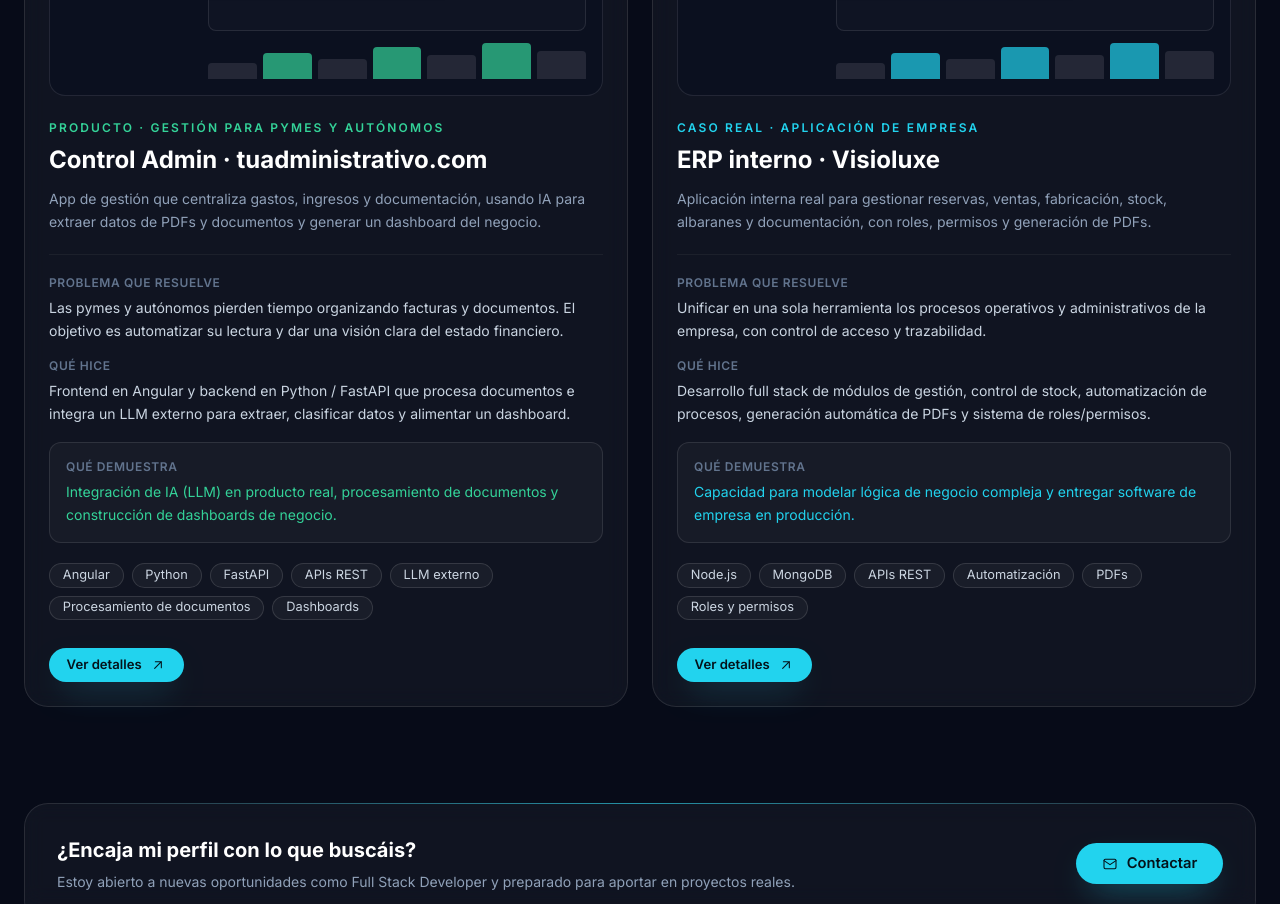
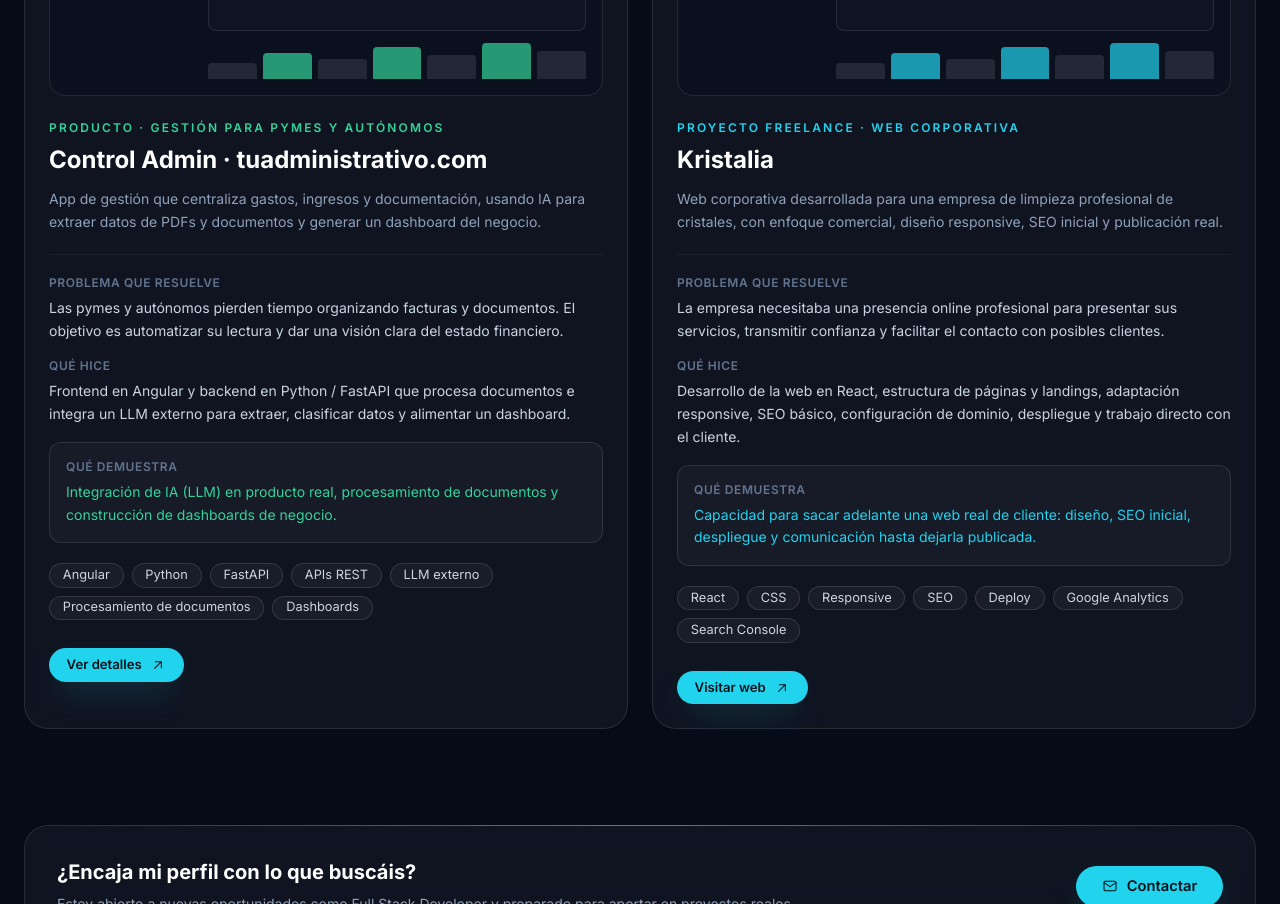
Before and after one commit to roldaan04/portfolio, a React (Vite) app: page /proyectos in a window 1280 px wide. Shown: the part 1400-2304 px from the top of the page. Built offline with nearby package versions, Linux system fonts and the light colour scheme.

Commit message:
feat: kristalia project

```diff
--- a/src/data/site.js
+++ b/src/data/site.js
@@ -224,28 +224,30 @@
     },
   },
   {
-    id: "erp-visioluxe",
-    category: "Caso real · Aplicación de empresa",
-    title: "ERP interno · Visioluxe",
+    id: "kristalia",
+    category: "Proyecto freelance · Web corporativa",
+    title: "Kristalia",
     summary:
-      "Aplicación interna real para gestionar reservas, ventas, fabricación, stock, albaranes y documentación, con roles, permisos y generación de PDFs.",
+      "Web corporativa desarrollada para una empresa de limpieza profesional de cristales, con enfoque comercial, diseño responsive, SEO inicial y publicación real.",
     problem:
-      "Unificar en una sola herramienta los procesos operativos y administrativos de la empresa, con control de acceso y trazabilidad.",
+      "La empresa necesitaba una presencia online profesional para presentar sus servicios, transmitir confianza y facilitar el contacto con posibles clientes.",
     contribution:
-      "Desarrollo full stack de módulos de gestión, control de stock, automatización de procesos, generación automática de PDFs y sistema de roles/permisos.",
+      "Desarrollo de la web en React, estructura de páginas y landings, adaptación responsive, SEO básico, configuración de dominio, despliegue y trabajo directo con el cliente.",
     proves:
-      "Capacidad para modelar lógica de negocio compleja y entregar software de empresa en producción.",
+      "Capacidad para sacar adelante una web real de cliente: diseño, SEO inicial, despliegue y comunicación hasta dejarla publicada.",
     tech: [
-      "Node.js",
-      "MongoDB",
-      "APIs REST",
-      "Automatización",
-      "PDFs",
-      "Roles y permisos",
+      "React",
+      "CSS",
+      "Responsive",
+      "SEO",
+      "Deploy",
+      "Google Analytics",
+      "Search Console",
     ],
     accent: "brand",
     links: {
-      details: "/experiencia",
+      details: null,
+      website: "https://kristalia.es",
       repo: null,
       //demo: null,
     },
--- a/src/sections/Projects.jsx
+++ b/src/sections/Projects.jsx
@@ -130,10 +130,18 @@
         </div>
 
         <div className="mt-6 flex flex-wrap gap-2.5 pt-1">
-          <SmartLink href={links.details} className="btn btn-primary btn-sm">
-            Ver detalles
-            <ArrowUpRight className="h-4 w-4" />
-          </SmartLink>
+          {links.details && (
+            <SmartLink href={links.details} className="btn btn-primary btn-sm">
+              Ver detalles
+              <ArrowUpRight className="h-4 w-4" />
+            </SmartLink>
+          )}
+          {links.website && (
+            <SmartLink href={links.website} className="btn btn-primary btn-sm">
+              Visitar web
+              <ArrowUpRight className="h-4 w-4" />
+            </SmartLink>
+          )}
           {links.repo && (
             <SmartLink href={links.repo} className="btn btn-ghost btn-sm">
               <Github className="h-4 w-4" />
```
